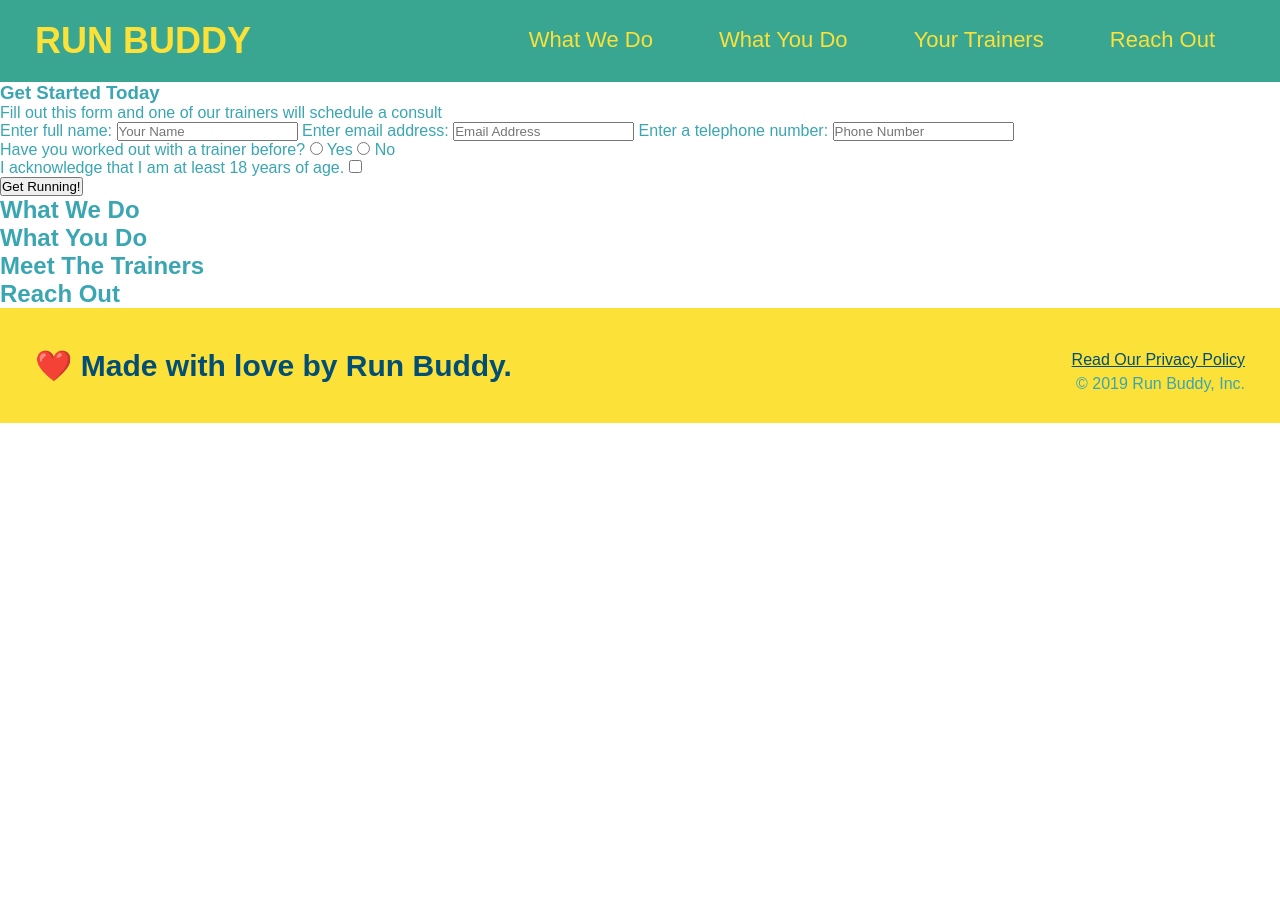
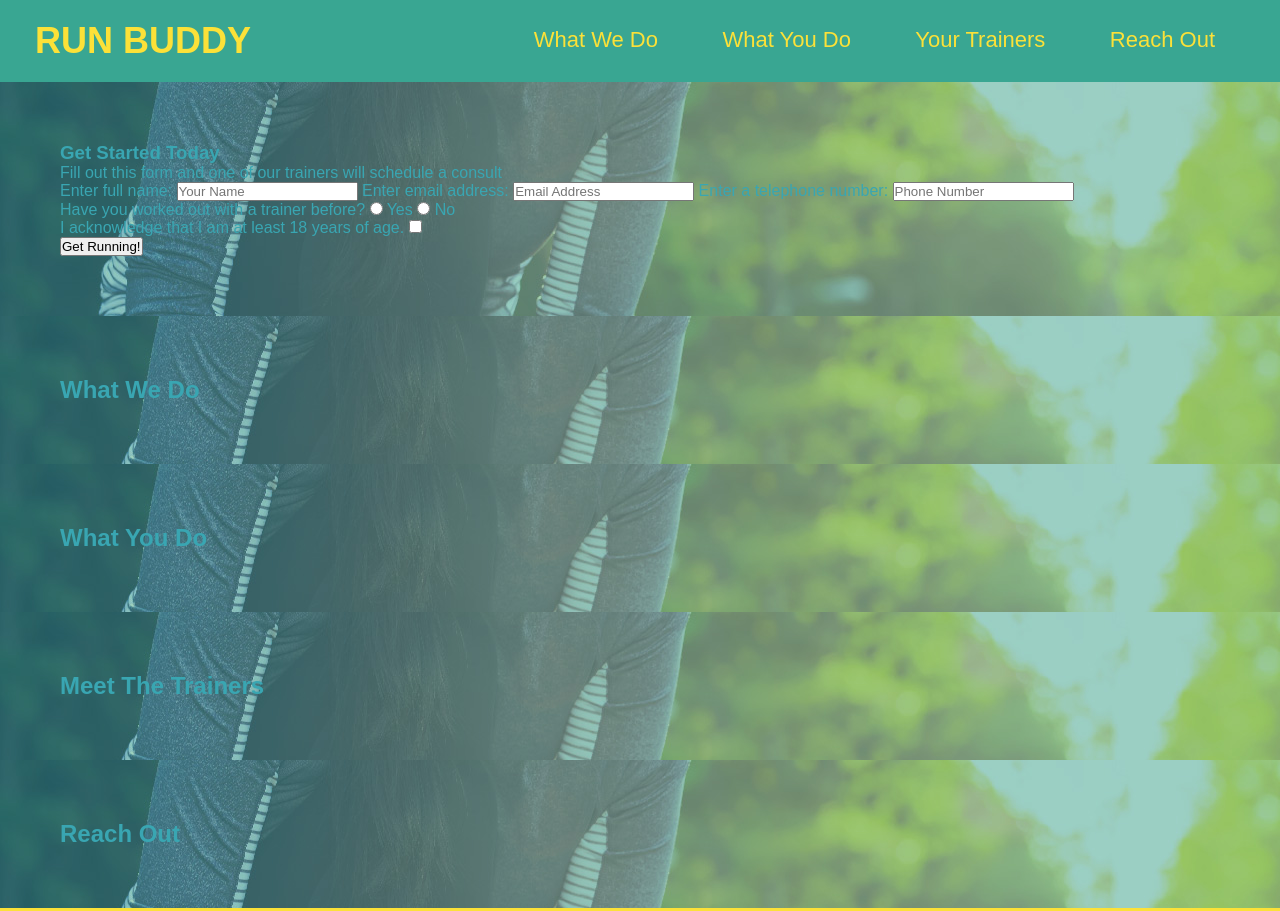
Before and after one commit to diabm1/run-buddy, a plain HTML site: page index.html in a window 1280 px wide. Shown: the top 911 px of the page. Before the commit the page ends 800 px from the top, so only its background shows below. Drawn offline with Linux system fonts and the light colour scheme.

Commit message:
added content

```diff
--- a/assets/css/style.css
+++ b/assets/css/style.css
@@ -33,10 +33,13 @@ header nav {
 }
 
 header nav ul li {
+    display: inline;
+}
+
+header nav ul li a {
     margin: 0 30px;
     font-weight: lighter;
     font-size: 22px;
-    display: inline;
 }
 
 footer {
@@ -61,3 +64,8 @@ footer div {
 footer a {
     color: #024e76;
 }
+
+section {
+    padding: 60px;
+    background-image: url("../images/hero-bg.jpeg");
+}
```
Also changed, not shown: index.html (+0 -1 lines), assets/images/hero-bg.jpeg (added).
